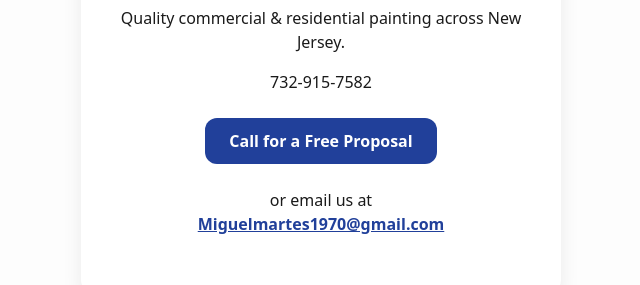
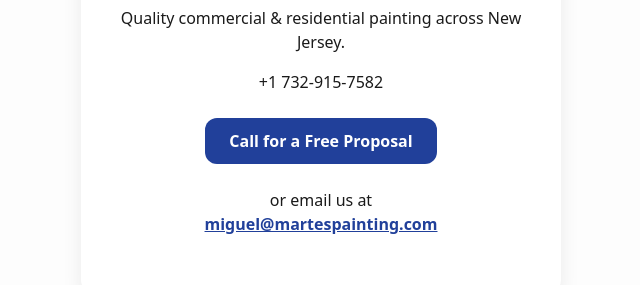
Before and after one commit to angelmartesSIGMA/martespainting-public-landing, a plain HTML site: page index.html in a window 1280 px wide. Shown: the part 335-620 px from the top of the page, 319-959 px from the left. Drawn offline with Linux system fonts and the light colour scheme.

Commit message:
Update index.html

```diff
--- a/index.html
+++ b/index.html
@@ -36,7 +36,7 @@
     "@id": "https://www.martespainting.com",
     "url": "https://www.martespainting.com/",
     "telephone": "+1-732-915-7582",
-    "email": "mailto:Miguelmartes1970@gmail.com",
+    "email": "mailto:miguel@martespainting.com",
     "address": {
       "@type": "PostalAddress",
       "addressLocality": "New Jersey",
@@ -75,9 +75,9 @@
     <h4>It's a Pleasure to Serve You!</h4>
     <p class="small">Incorporated&nbsp;October&nbsp;15,&nbsp;2021</p>
     <p>Quality commercial & residential painting across New Jersey.</p>
-    <p class="phone">732‑915‑7582</p>
+    <p class="phone">+1 732‑915‑7582</p>
     <a href="tel:17329157582" class="btn" id="callBtn">Call for a Free Proposal</a>
-    <p style="margin-top:1.5rem;">or email us at<br><a href="mailto:Miguelmartes1970@gmail.com" style="color:var(--primary);font-weight:600;">Miguelmartes1970@gmail.com</a></p>
+    <p style="margin-top:1.5rem;">or email us at<br><a href="mailto:miguel@martespainting.com" style="color:var(--primary);font-weight:600;">miguel@martespainting.com</a></p>
   </main>
 
   <script>
```
